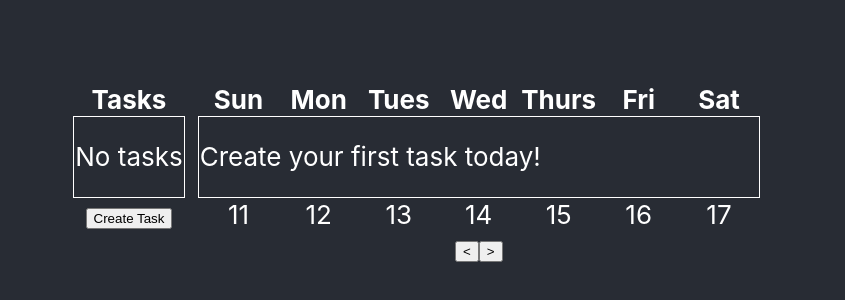
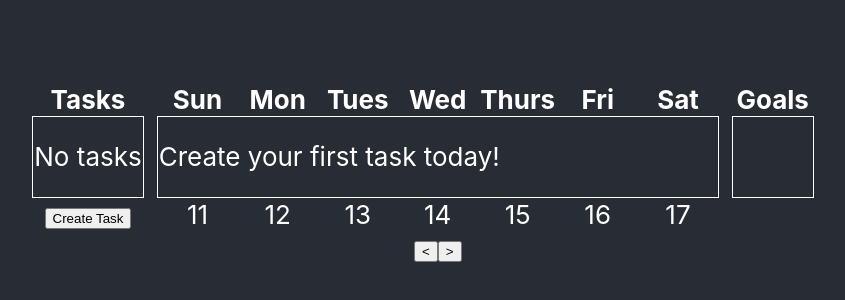
Before and after one commit to tjzetty/daily-tracker, a React (Create React App) app: page / in a window 1280 px wide. Shown: the part 228-528 px from the top of the page, without its empty margins (217-1062 px from the left). Built offline with nearby package versions, Linux system fonts and the light colour scheme.

Commit message:
Add Very Basic Goals to the Project

```diff
--- a/src/App.js
+++ b/src/App.js
@@ -4,6 +4,7 @@ import './App.css';
 
 import Calendar from './components/calendar';
 import Tasks from './components/tasks';
+import Goals from './components/goals';
 
 
 function App() {
@@ -16,6 +17,7 @@ function App() {
         <div className="flex-container">
           <Tasks tasks={tasks} setTasks={setTasks} />
           <Calendar tasks={tasks} />
+          <Goals tasks={tasks} />
         </div>
       </header>
     </div>
--- /dev/null
+++ b/src/components/goals.jsx
@@ -0,0 +1,44 @@
+const Goals = ({ tasks }) => {
+
+  const tableStyle = {
+    borderCollapse: 'collapse',
+    borderRadius: '8px', // Add border radius to the table
+  };
+
+  const cellStyle = {
+    height: '3em',
+    minWidth: '3em',
+    border: '1px solid white', // Add a border to each cell
+  };
+
+  const headerCellStyle = {
+    fontWeight: 'bold',
+  };
+
+  return (
+    <div>
+      <table style={tableStyle}>
+        <thead>
+          <tr>
+            <th style={headerCellStyle}>Goals</th>
+          </tr>
+        </thead>
+        <tbody>
+          {tasks.length === 0 ? (
+            <tr>
+              <td style={cellStyle}></td>
+            </tr>
+          ) : (
+            tasks.map((task, index) => (
+              <tr key={index}>
+                <td style={cellStyle}>{task.timesPerWeek}</td>
+              </tr>
+            ))
+          )}
+        </tbody>
+      </table>
+    </div>
+  );
+};
+
+export default Goals;
```
